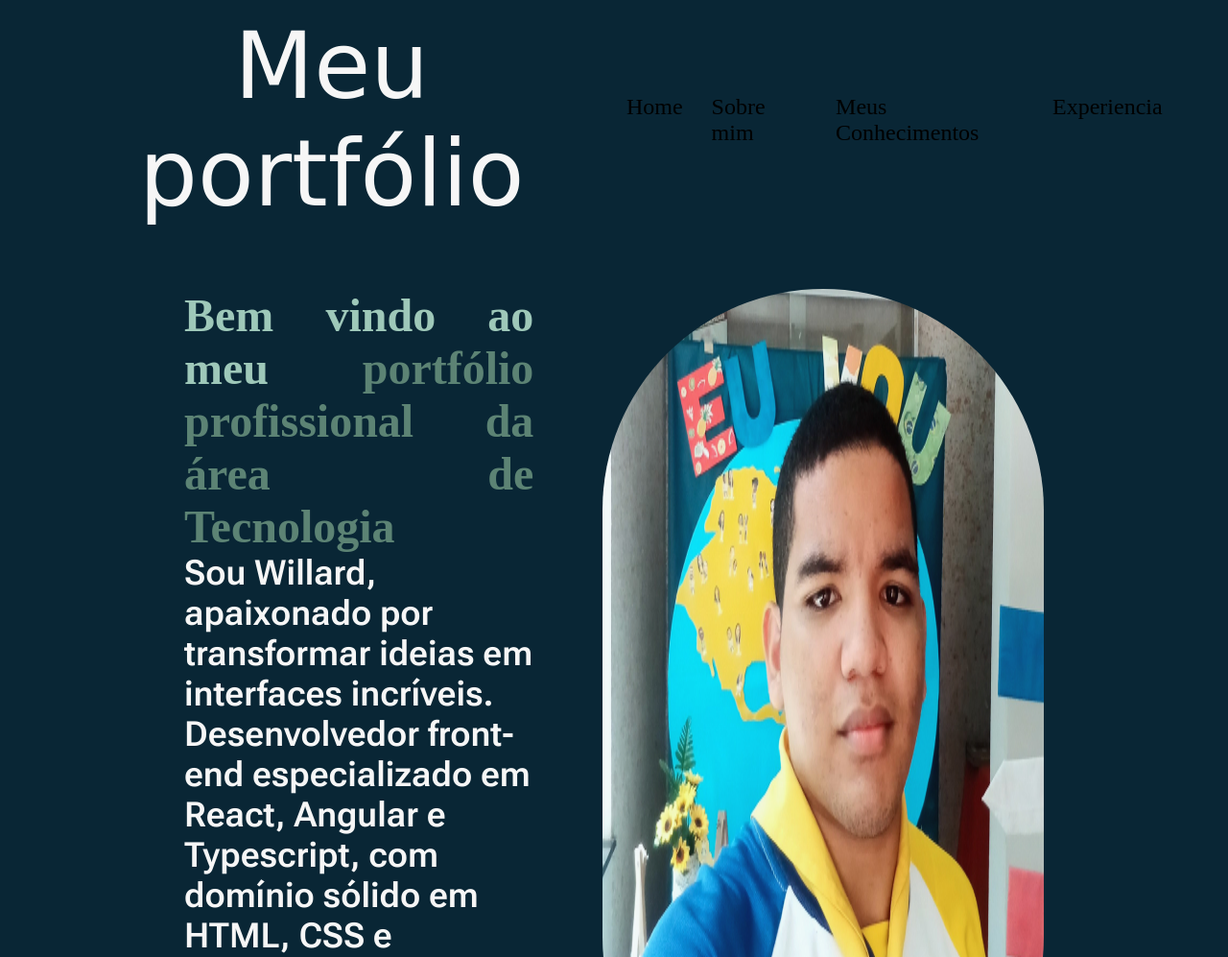
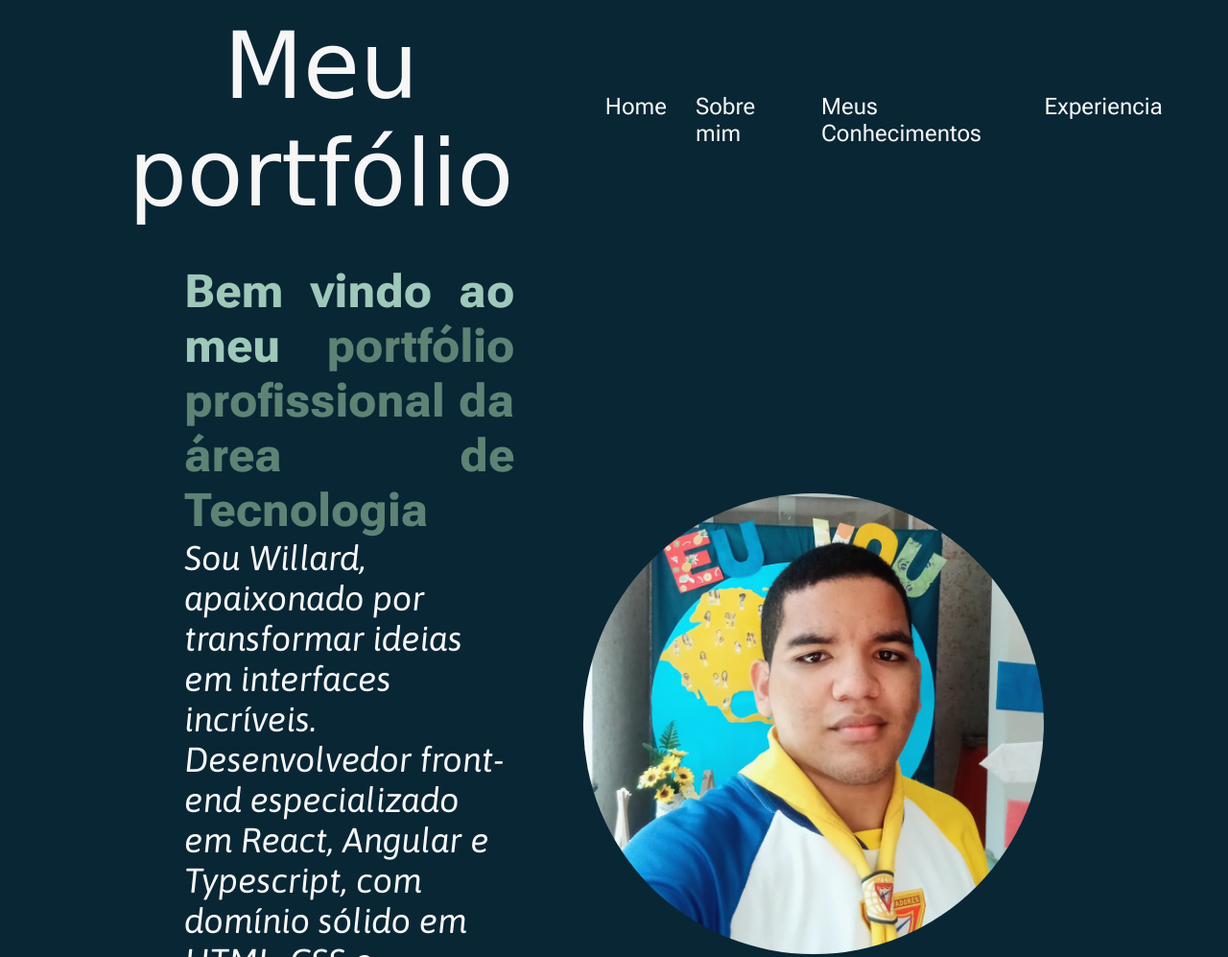
Before and after one commit to Willmega35/Portfolio__basico, a plain HTML site: page index.html in a window 1280 px wide. Shown: the top 997 px of the page at 96% size. Drawn offline with Linux system fonts and the light colour scheme; a web font is replaced by a local one.

Commit message:
Atulização Pagina concluida

```diff
--- a/index.html
+++ b/index.html
@@ -13,10 +13,10 @@
 
     <nav class="menu">
       <ul class="menu__link">
-        <li>Home</li>
-        <li>Sobre mim</li>
-        <li>Meus Conhecimentos</li>
-        <li>Experiencia</li>
+        <li><a class="__links" href="index.html">Home</a></li>
+        <li><a class="__links" href="about.html">Sobre mim</a></li>
+        <li><a class="__links" href="/">Meus Conhecimentos</a></li>
+        <li><a class="__links" href="/">Experiencia</a></li>
       </ul>
     </nav>
   </header>
--- a/style/ancora.css
+++ b/style/ancora.css
@@ -28,7 +28,6 @@ body {
 }
 
 .titulo{
-  width: auto;
   text-align: center;
   font-family: var(--fonte-principal);
   font-weight: 400;
@@ -49,5 +48,11 @@ body {
 
 .menu__link > li{
   margin-right: 30px;
+}
 
+.__links{
+  font-family: var(--fonte-secundario);
+  text-decoration: none;
+  color: #f6f6f6;
+  cursor: pointer;
 }
--- a/style/main.css
+++ b/style/main.css
@@ -18,12 +18,12 @@
 /* Conteudo do texto de apresentação do meu arquivo principal
 -------------------------------------------------------------- */
 .container{
-  margin: 5% 15%;
+  margin: 3% 15%;
 }
 
 .conteudo{
   display: flex;
-  justify-content: center;
+  justify-content: space-around;
   gap: 8%;
 }
 .conteudo__apresentacao{
@@ -33,7 +33,8 @@
 
 .conteudo__apresentacao > h2{
   color: var(--cor-terciaria);
-  font-family: var(--fonte-quartenaria);
+  font-family: var(--fonte-secundario);
+  font-weight: 800;
   text-align: justify;
   font-size: 2em;
 }
@@ -43,13 +44,14 @@
 
 .conteudo__apresentacao > p{
   font-size: 1.5em;
-  font-family: var(--fonte-secundario);
-  font-weight: 600;
+  font-family: var(--fonte-terciario);
 }
 
 /* Configuração da imagem e animação
 --------------------------------------------- */
 .conteudo__img {
+  margin: auto 0;
+  height: 20rem;
   border-radius: 270px;
   transition: .2s;
 }
@@ -75,7 +77,7 @@
 }
 
 .rodape__link{
-  font-family: var(--fonte-principal);
+  font-family: var(--fonte-secundario);
   font-size: 0.833rem;
   font-weight: 400;
   text-decoration: none;
```
